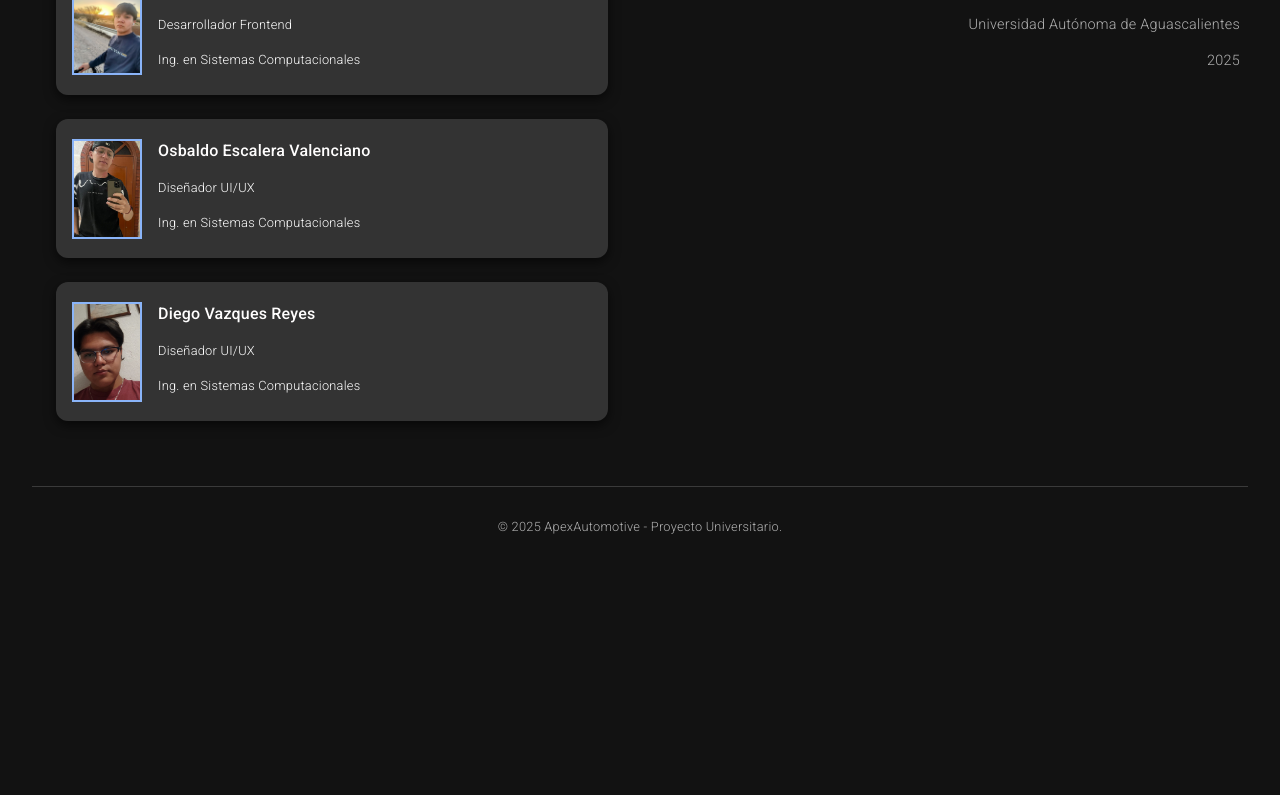
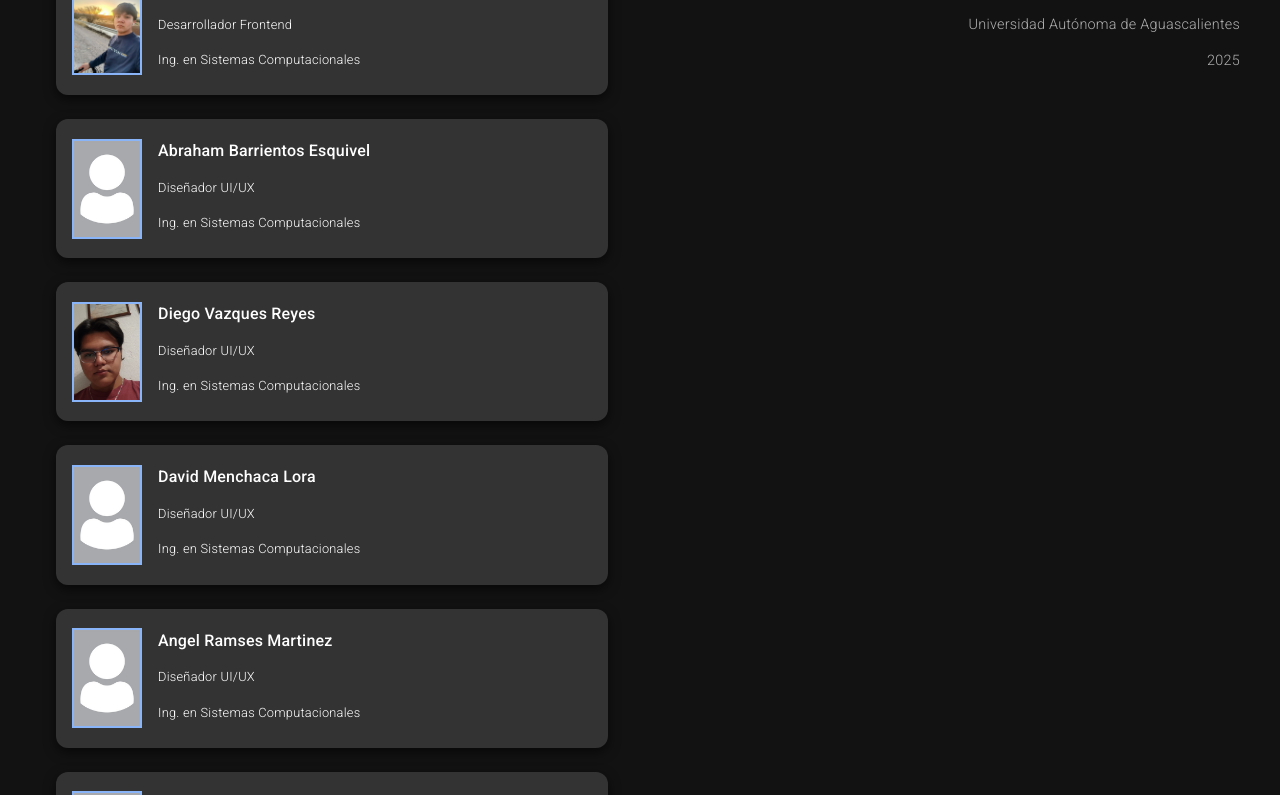
Before and after one commit to angelgf112/ProyectoFinal-Apex, an Angular app: page /vehicles in a window 1280 px wide. Shown: the part 9432-10227 px from the top of the page. Before the commit the page ends 9987 px from the top, so only its background shows below. Built offline with nearby package versions, Linux system fonts and the light colour scheme.

Commit message:
Actualizacion de footer con los 6 miembros del equipo

```diff
--- a/src/app/footer/footer.component.ts
+++ b/src/app/footer/footer.component.ts
@@ -29,10 +29,10 @@ export class FooterComponent {
       photoUrl: 'img/angel.jpg',
     },
     {
-      name: 'Osbaldo Escalera Valenciano',
+      name: 'Abraham Barrientos Esquivel',
       role: 'Diseñador UI/UX',
       degree: 'Ing. en Sistemas Computacionales',
-      photoUrl: 'img/osbaldo.jpg',
+      photoUrl: 'img/borrarDespues.png',
     },
     {
       name: 'Diego Vazques Reyes',
@@ -40,5 +40,23 @@ export class FooterComponent {
       degree: 'Ing. en Sistemas Computacionales',
       photoUrl: 'img/diego.jpg',
     },
+    {
+      name: 'David Menchaca Lora',
+      role: 'Diseñador UI/UX',
+      degree: 'Ing. en Sistemas Computacionales',
+      photoUrl: 'img/borrarDespues.png',
+    },
+    {
+      name: 'Angel Ramses Martinez',
+      role: 'Diseñador UI/UX',
+      degree: 'Ing. en Sistemas Computacionales',
+      photoUrl: 'img/borrarDespues.png',
+    },
+    {
+      name: 'Luis Humberto Ramirez Gutierrez',
+      role: 'Diseñador UI/UX',
+      degree: 'Ing. en Sistemas Computacionales',
+      photoUrl: 'img/borrarDespues.png',
+    },
   ];
 }
```
Also changed, not shown: public/img/borrarDespues.png (added).
